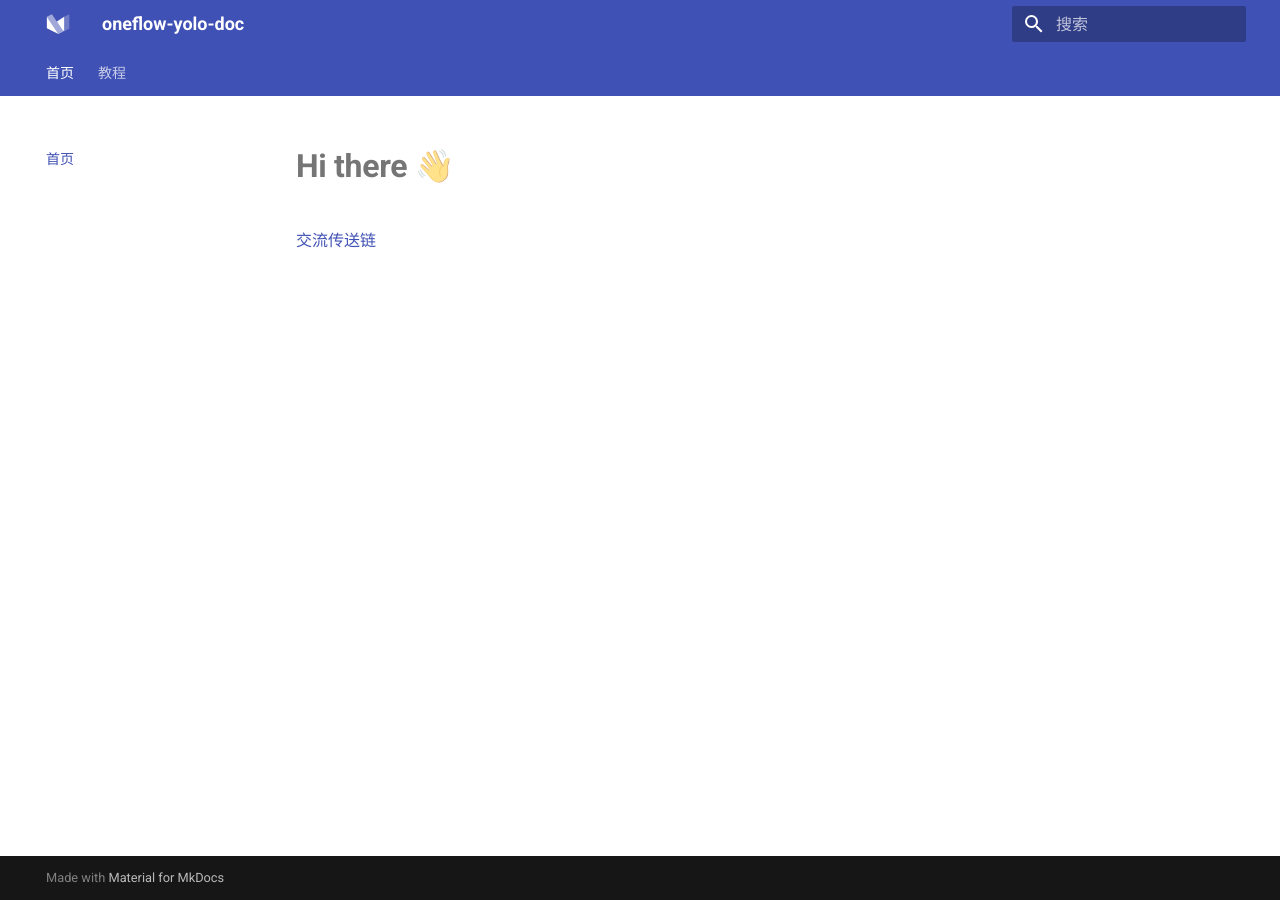
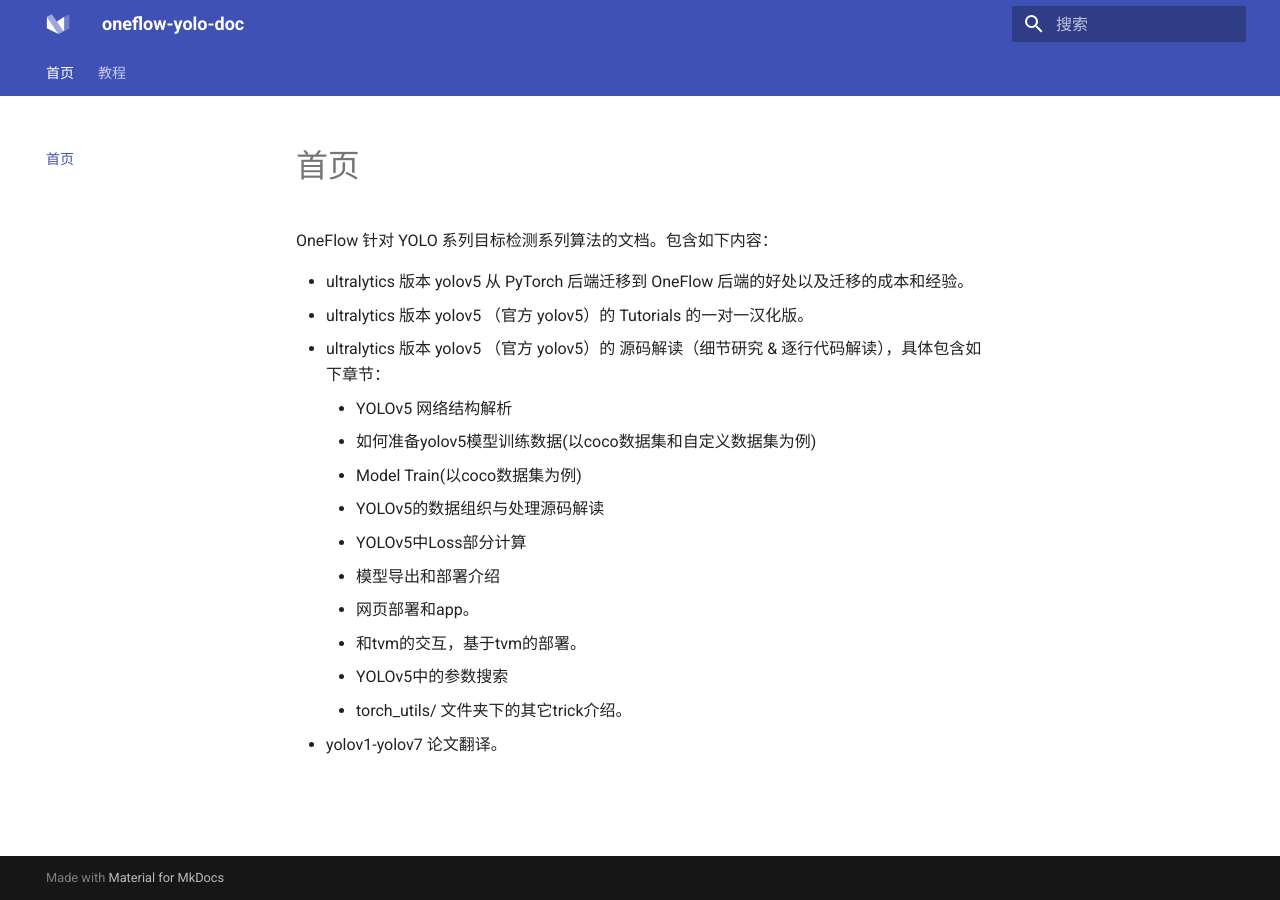
Before and after one commit to Oneflow-Inc/oneflow-yolo-doc, an MkDocs documentation site: the page built from docs/index.md, in a window 1280 px wide. Built offline with MkDocs 1.6.1 and Material for MkDocs 9.7.7, drawn with Linux system fonts in a browser that asks for light colours.

Commit message:
update index.md

```diff
--- a/docs/index.md
+++ b/docs/index.md
@@ -1,3 +1,16 @@
-#   **Hi there 👋**
+OneFlow 针对 YOLO 系列目标检测系列算法的文档。包含如下内容：
 
-[交流传送链](https://github.com/Oneflow-Inc/one-yolov5/issues/new)
+- ultralytics 版本 yolov5 从 PyTorch 后端迁移到 OneFlow 后端的好处以及迁移的成本和经验。
+- ultralytics 版本 yolov5 （官方 yolov5）的 Tutorials 的一对一汉化版。
+- ultralytics 版本 yolov5 （官方 yolov5）的 源码解读（细节研究 & 逐行代码解读），具体包含如下章节：
+    - YOLOv5 网络结构解析
+    - 如何准备yolov5模型训练数据(以coco数据集和自定义数据集为例)
+    - Model Train(以coco数据集为例)
+    - YOLOv5的数据组织与处理源码解读
+    - YOLOv5中Loss部分计算
+    - 模型导出和部署介绍
+    - 网页部署和app。
+    - 和tvm的交互，基于tvm的部署。
+    - YOLOv5中的参数搜索
+    - torch_utils/ 文件夹下的其它trick介绍。
+- yolov1-yolov7 论文翻译。
```
